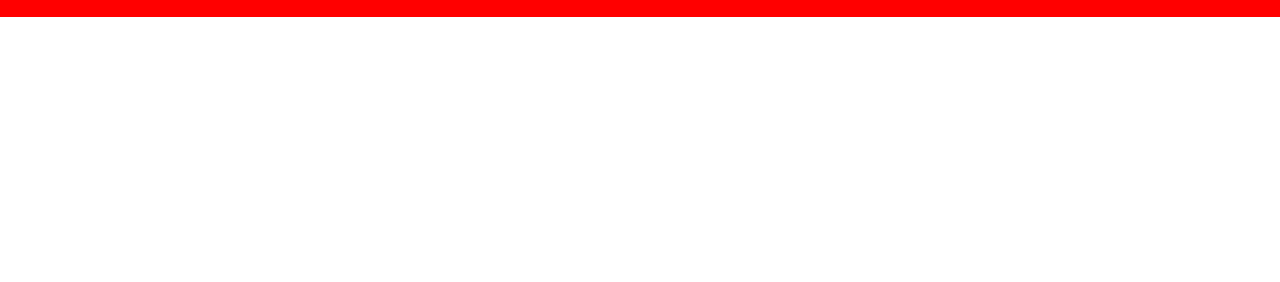
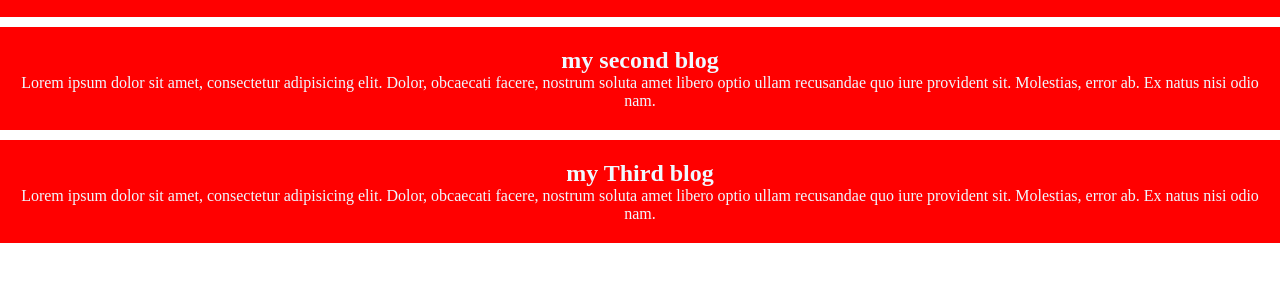
Before and after one commit to sadikul374y3/my-first-blog, a plain HTML site: page index.html in a window 1280 px wide. Shown: the part 86-368 px from the top of the page. Drawn offline with Linux system fonts and the light colour scheme.

Commit message:
added the second and third blog

```diff
--- a/index.html
+++ b/index.html
@@ -11,5 +11,13 @@
         <h2>my first blog</h2>
         <p>Lorem ipsum dolor sit amet, consectetur adipisicing elit. Dolor, obcaecati facere, nostrum soluta amet libero optio ullam recusandae quo iure provident sit. Molestias, error ab. Ex natus nisi odio nam.</p>
     </div>
+    <div>
+        <h2>my second blog</h2>
+        <p>Lorem ipsum dolor sit amet, consectetur adipisicing elit. Dolor, obcaecati facere, nostrum soluta amet libero optio ullam recusandae quo iure provident sit. Molestias, error ab. Ex natus nisi odio nam.</p>
+    </div>
+    <div>
+        <h2>my Third blog</h2>
+        <p>Lorem ipsum dolor sit amet, consectetur adipisicing elit. Dolor, obcaecati facere, nostrum soluta amet libero optio ullam recusandae quo iure provident sit. Molestias, error ab. Ex natus nisi odio nam.</p>
+    </div>
 </body>
 </html>
--- a/style/blog.css
+++ b/style/blog.css
@@ -8,9 +8,6 @@ div{
     color: aliceblue;
     text-align: center;
     padding: 20px;
+    margin-bottom: 10px;
 
 }
-
-.h2{
-    color: blue;
-}
```
